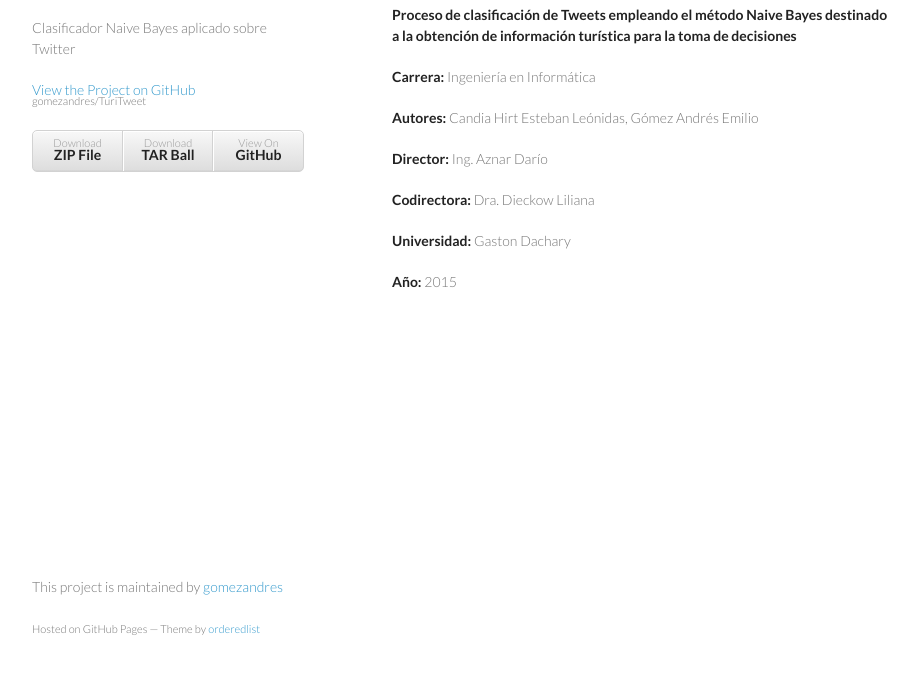
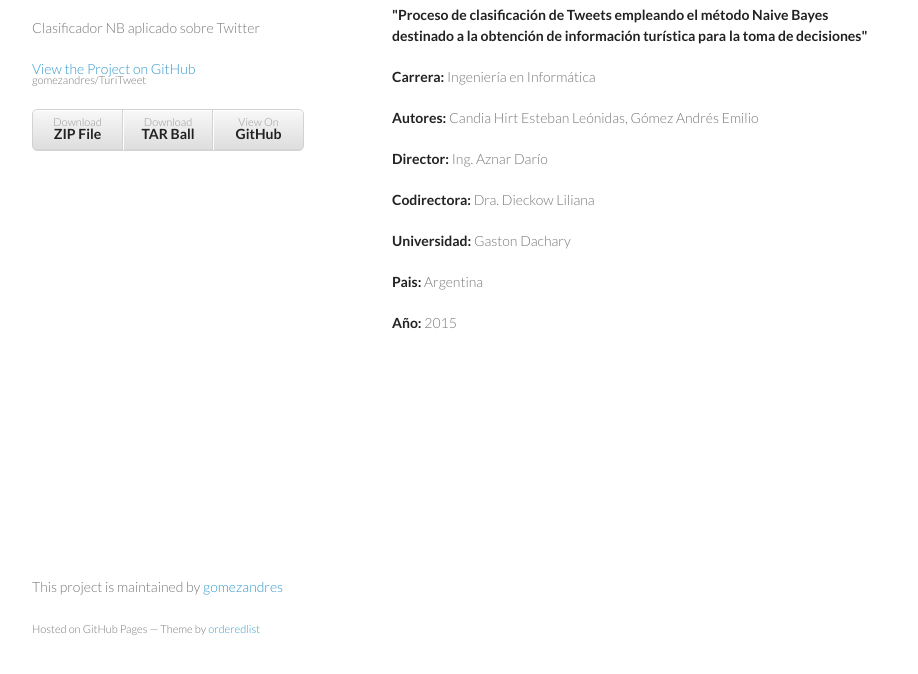
Before and after one commit to gomezandres/TuriTweet, a plain HTML site: page index.html in a window 1280 px wide. Shown: the part 92-766 px from the top of the page, without its empty margins (178-1096 px from the left). Drawn offline with Linux system fonts and the light colour scheme.

```diff
--- a/index.html
+++ b/index.html
@@ -16,7 +16,7 @@
     <div class="wrapper">
       <header>
         <h1>TuriTweet</h1>
-        <p>Clasificador Naive Bayes aplicado sobre Twitter</p>
+        <p>Clasificador NB aplicado sobre Twitter</p>
 
         <p class="view"><a href="https://github.com/gomezandres/TuriTweet">View the Project on GitHub <small>gomezandres/TuriTweet</small></a></p>
 
@@ -31,7 +31,7 @@
         <h3>
 <a id="tesis-de-grado" class="anchor" href="#tesis-de-grado" aria-hidden="true"><span class="octicon octicon-link"></span></a>TESIS DE GRADO</h3>
 
-<p><strong>Proceso de clasificación de Tweets empleando el método Naive Bayes destinado a la obtención de información turística para la toma de decisiones</strong></p>
+<p><strong>"Proceso de clasificación de Tweets empleando el método Naive Bayes destinado a la obtención de información turística para la toma de decisiones"</strong></p>
 
 <p><strong>Carrera:</strong>
 Ingeniería en Informática</p>
@@ -48,6 +48,8 @@ Dra. Dieckow Liliana</p>
 <p><strong>Universidad:</strong>
 Gaston Dachary</p>
 
+<p><strong>Pais:</strong> Argentina</p>
+
 <p><strong>Año:</strong>
 2015</p>
       </section>
--- a/params.json
+++ b/params.json
@@ -1 +1 @@
-{"name":"TuriTweet","tagline":"Clasificador Naive Bayes aplicado sobre Twitter","body":"\r\n\r\n### TESIS DE GRADO\r\n\r\n**Proceso de clasificación de Tweets empleando el método Naive Bayes destinado a la obtención de información turística para la toma de decisiones**\r\n\r\n**Carrera:**\r\nIngeniería en Informática\r\n\r\n**Autores:**\r\nCandia Hirt Esteban Leónidas, Gómez Andrés Emilio\r\n\r\n**Director:**\r\nIng. Aznar Darío\r\n\r\n**Codirectora:**\r\nDra. Dieckow Liliana\r\n \r\n**Universidad:**\r\nGaston Dachary\r\n\r\n**Año:** \r\n2015","google":"","note":"Don't delete this file! It's used internally to help with page regeneration."}
+{"name":"TuriTweet","tagline":"Clasificador NB aplicado sobre Twitter","body":"\r\n\r\n### TESIS DE GRADO\r\n\r\n**\"Proceso de clasificación de Tweets empleando el método Naive Bayes destinado a la obtención de información turística para la toma de decisiones\"**\r\n\r\n**Carrera:**\r\nIngeniería en Informática\r\n\r\n**Autores:**\r\nCandia Hirt Esteban Leónidas, Gómez Andrés Emilio\r\n\r\n**Director:**\r\nIng. Aznar Darío\r\n\r\n**Codirectora:**\r\nDra. Dieckow Liliana\r\n \r\n**Universidad:**\r\nGaston Dachary\r\n\r\n**Pais:** Argentina\r\n\r\n**Año:** \r\n2015","google":"","note":"Don't delete this file! It's used internally to help with page regeneration."}
```
